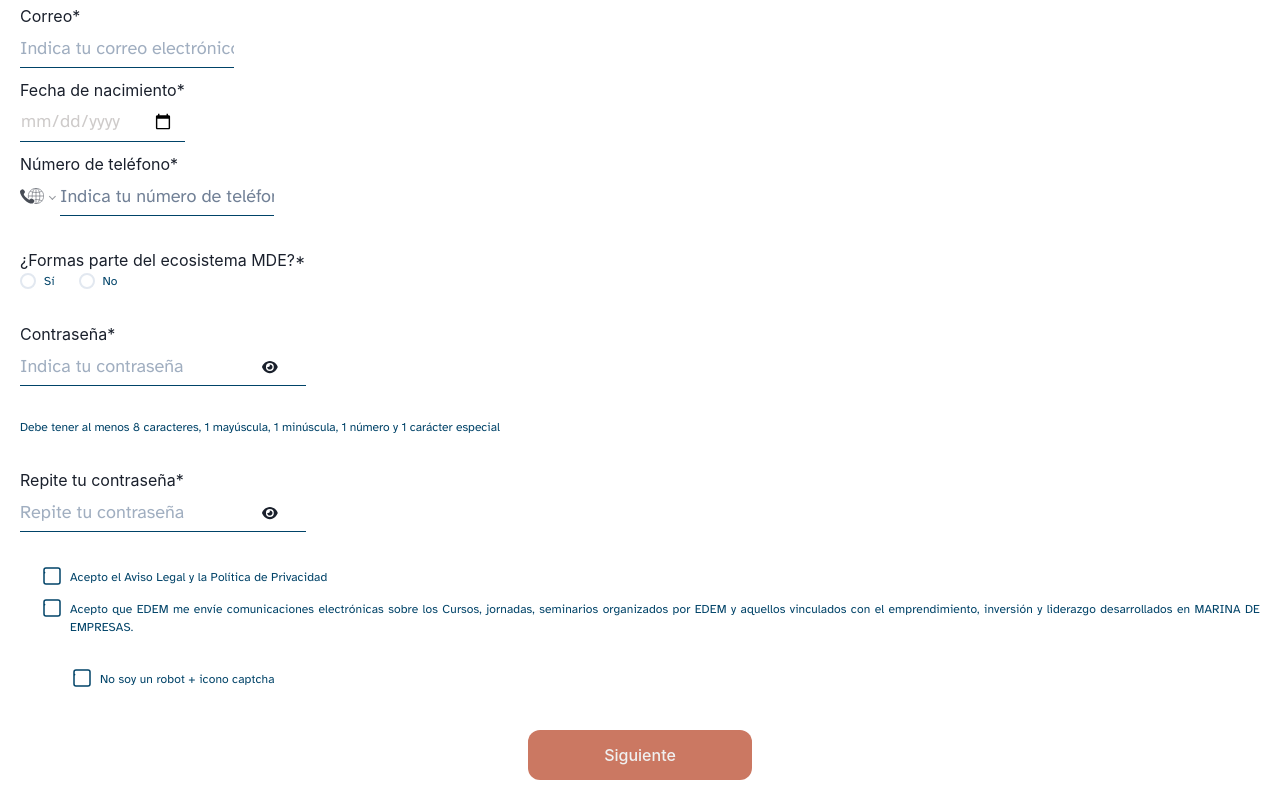
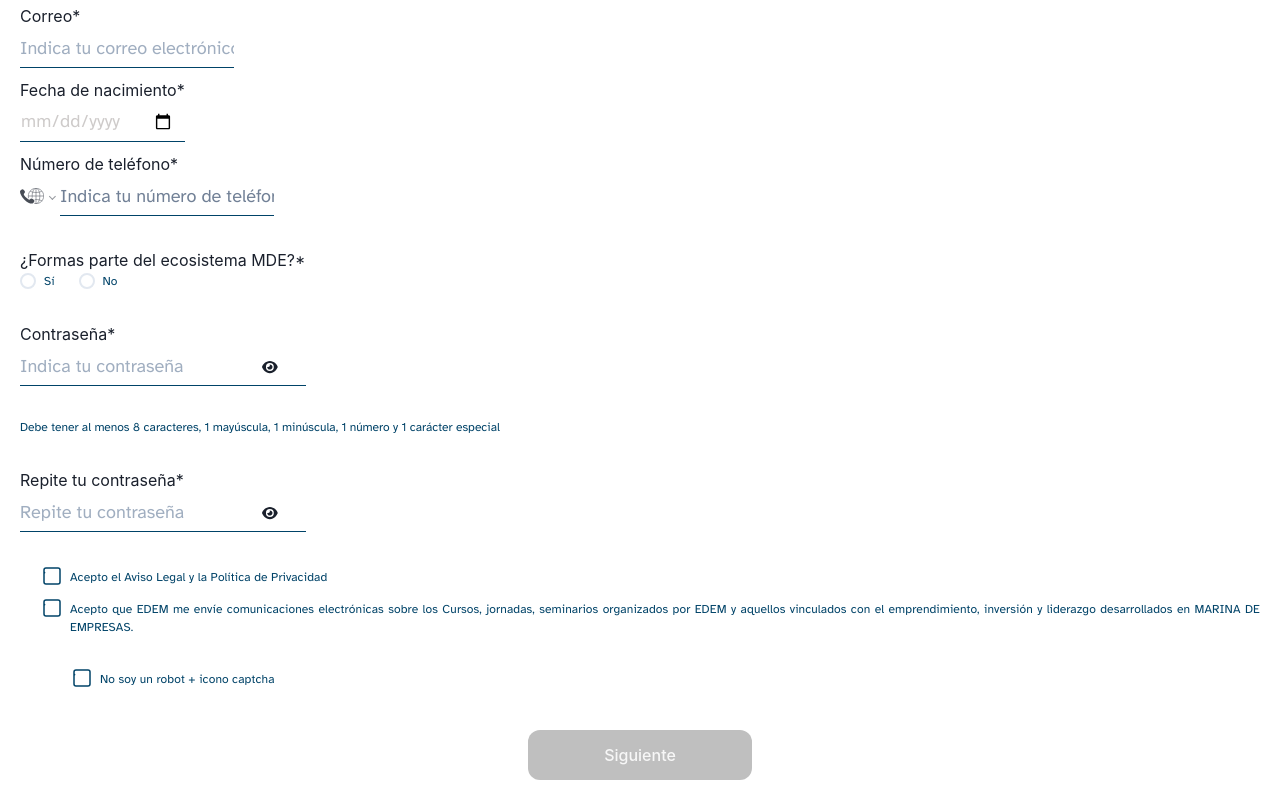
Before and after one commit to yolovi/tripulaciones-front, a React (Vite) app: page /register in a window 1280 px wide. Shown: the part 290-1090 px from the top of the page. Built offline with nearby package versions, Linux system fonts and the light colour scheme.

Commit message:
cardSlider component and wihslist profile working, disable button register

```diff
--- a/src/components/Tools/CardSlider/CardSlider.jsx
+++ b/src/components/Tools/CardSlider/CardSlider.jsx
@@ -1,8 +1,8 @@
 import { faChevronRight } from "@fortawesome/free-solid-svg-icons";
 import { FontAwesomeIcon } from "@fortawesome/react-fontawesome";
 import React from "react";
-import { formatDate } from "../../../utils/utils";
 import { useNavigate } from "react-router";
+import { formatDate } from "../../../../utils/utils";
 
 const CardSlider = ({
   _id = "",
--- a/src/components/User/Profile/Profile.jsx
+++ b/src/components/User/Profile/Profile.jsx
@@ -19,6 +19,7 @@ import { useNavigate } from "react-router-dom";
 import ModalRender from "../../Tools/ModalRender/ModalRender";
 import { faPen } from "@fortawesome/free-solid-svg-icons";
 import { FontAwesomeIcon } from "@fortawesome/react-fontawesome";
+import CardSlider from "../../Tools/CardSlider/CardSlider";
 // import PostCard from "../PostCard/PostCard";
 
 const Profile = () => {
@@ -182,20 +183,20 @@ const Profile = () => {
 
         <Divider className="divider-profile" />
 
-        {/* <div className="container-eventsSaved">
-          {events.map((event) => {
-            console.log(event);
+        <div className="container-eventsSaved">
+          {wishList.map((wishList) => {
+            console.log(wishList);
             return (
               <CardSlider
-                _id={event._id}
-                image={event.image_url}
-                category={event.category}
-                date={event.date}
+                _id={wishList._id}
+                image={wishList.image_url}
+                category={wishList.category}
+                date={wishList.date}
                 time=""
               />
             );
           })}
-        </div> */}
+        </div>
         <div className="container-eventsPast"></div>
         <div className="container-eventsOrders"></div>
 
--- a/src/components/User/Register/Register.jsx
+++ b/src/components/User/Register/Register.jsx
@@ -300,7 +300,7 @@ const Register = () => {
         <div className="btn-div">
           <button
             className="btn-primary"
-            disabled={ecosystem !== "" || !acceptPolicity}
+            disabled={ecosystem == "" || !acceptPolicity  || occupation == "" }
             type="submit"
           >
             Siguiente
--- a/src/components/User/Register/Register.scss
+++ b/src/components/User/Register/Register.scss
@@ -18,14 +18,13 @@
     display: flex;
     height: 40px;
     gap: 10px;
+    background-color: transparent; /* Hacer el fondo transparente */
     //flex-direction: column;
     //align-items: flex-start;
 
     color: $light-Grey;
     font-family: $primary-font;
     font-size: 18px;
-
-
   }
 
   .form-register {
@@ -34,7 +33,6 @@
     align-items: flex-start;
     gap: 32px;
 
-
     .textCheck {
       overflow: hidden;
       color: $blue;
@@ -42,7 +40,6 @@
       font-family: $primary-font;
       font-size: 12px;
       letter-spacing: 0.1px;
-
     }
 
     span {
@@ -50,7 +47,6 @@
       font-family: $primary-font;
       font-size: 12px;
     }
-
 
     .register-data {
       display: flex;
@@ -83,21 +79,19 @@
   }
 }
 
-.captcha{
+.captcha {
   margin-left: 30px;
   margin-top: 20px;
 }
 
-
 .eyePassBtn {
   border: none;
-  background-color:none;
+  background-color: none;
 
   &:focus {
     outline: none; /* Quitar el borde de enfoque */
   }
 }
-
 
 button:focus {
   outline: none; /* Quitar el borde de enfoque */
@@ -114,11 +108,8 @@ button:focus {
   background-color: $salmon;
   cursor: pointer;
   transition: border-color 0.25s;
-
   width: 224px;
   height: 50px;
-
-
 
   &:hover {
     background-color: $salmon-light;
@@ -127,16 +118,31 @@ button:focus {
 
   button:focus,
   button:focus-visible {
-    outline: none
+    outline: none;
   }
 }
 
-.btn-div{
+.btn-div {
   width: 100%;
   display: flex;
-
-  //padding: 10px 20px;
   justify-content: center;
   align-items: center;
-  //gap: 10px;
 }
+
+.btn-primary {
+  &:focus {
+    outline: none; /* Quitar el borde de enfoque */
+  }
+
+  /* Estilos para botones deshabilitados */
+  &:disabled {
+    background-color: gray; /* Cambia el color de fondo */
+    cursor: not-allowed; /* Cambia el cursor */
+    opacity: 0.5; /* Reduce la opacidad */
+  }
+
+  button:focus,
+  button:focus-visible {
+    outline: none;
+  }
+}
```
